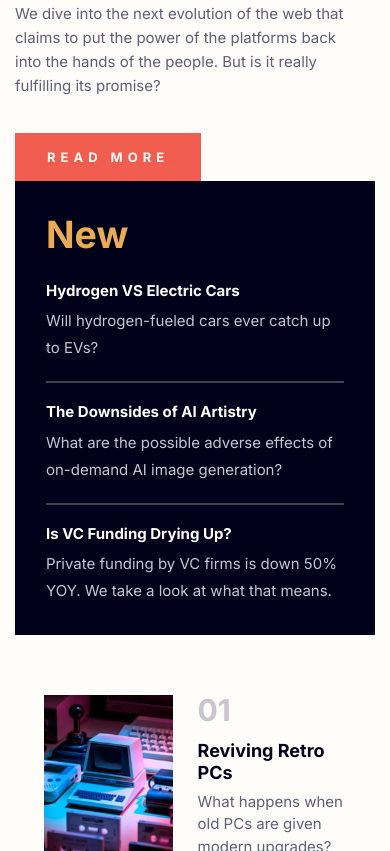
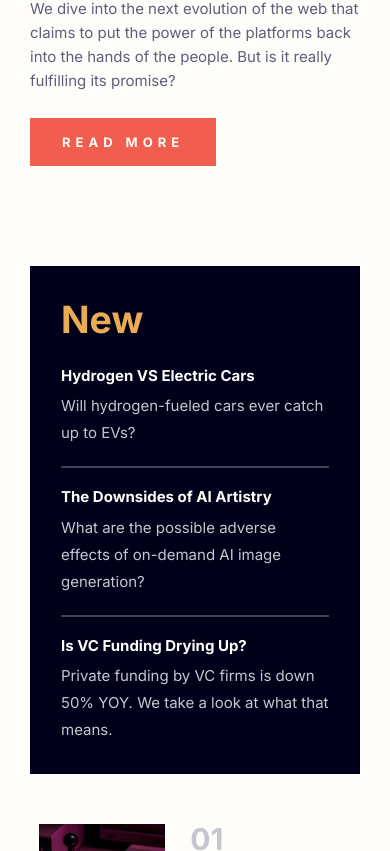
Before and after one commit to shoproizoshlo/news-homepage, a plain HTML site: page index.html in a window 390 px wide. Shown: the part 653-1504 px from the top of the page. Drawn offline with nearby package versions, Linux system fonts and the light colour scheme.

Commit message:
fixed responsive styling

```diff
--- a/index.html
+++ b/index.html
@@ -126,7 +126,7 @@
                   />
                 </div>
                 <div
-                  class="single-article-text d-md-flex flex-column justify-content-between align-items-streth"
+                  class="single-article-text d-flex flex-column justify-content-between align-items-streth"
                 >
                   <p class="num">01</p>
                   <h4><a href="/">Reviving Retro PCs</a></h4>
@@ -145,7 +145,7 @@
                   />
                 </div>
                 <div
-                  class="single-article-text d-md-flex flex-column justify-content-between align-items-streth"
+                  class="single-article-text d-flex flex-column justify-content-between align-items-streth"
                 >
                   <p class="num">02</p>
                   <h4><a href="/">Top 10 Laptops of 2022</a></h4>
@@ -164,7 +164,7 @@
                   />
                 </div>
                 <div
-                  class="single-article-text d-md-flex flex-column justify-content-between align-items-streth"
+                  class="single-article-text d-flex flex-column justify-content-between align-items-streth"
                 >
                   <p class="num">03</p>
                   <h4><a href="/">The Growth of Gaming</a></h4>
--- a/styles/styles.css
+++ b/styles/styles.css
@@ -120,7 +120,7 @@ h6 {
 }
 .container {
   max-width: 1145px;
-  margin: 50px auto 0 auto;
+  margin: 40px auto 0 auto;
   padding: 0 15px;
 }
 
@@ -216,11 +216,11 @@ main {
   flex: 1 1 auto;
 }
 .articles {
-  margin-top: 180px;
+  margin-top: 175px;
   margin-bottom: 30px;
 }
 .main-article-area {
-  flex: 2.4;
+  flex: 2.5;
   margin-right: 30px;
 }
 .main-article-image {
@@ -242,7 +242,7 @@ main {
   font-weight: 800;
 }
 .main-article-text div {
-  flex: 1.05;
+  flex: 1;
   color: var(--neutral-dark-grayish-blue);
   line-height: 24px;
 }
@@ -321,7 +321,7 @@ h3 a:hover {
 .single-article-text {
   /* justify-content: space-between;
     align-items: stretch; */
-  flex: 2.1;
+  flex: 2;
   padding-left: 25px;
 }
 .single-article-text h4 {
@@ -402,7 +402,9 @@ h4 a:hover {
 @media screen and (max-width: 767px) {
   .container {
     max-width: none;
+    padding: 0 30px;
   }
+
   body .lock {
     overflow: hidden;
   }
@@ -472,4 +474,20 @@ h4 a:hover {
   .header_list li {
     margin-bottom: 20px;
   }
+
+  .main-article-area {
+    margin-right: 0;
+    margin-bottom: 100px;
+  }
+  .main-article-text button {
+    margin-top: 10px;
+  }
+  .single-article {
+    margin-right: 0;
+    margin-bottom: 30px;
+    height: 160px;
+  }
+  .single-article-text {
+    flex: 2.51;
+  }
 }
```
Also changed, not shown: test.html (+1 -0 lines).
